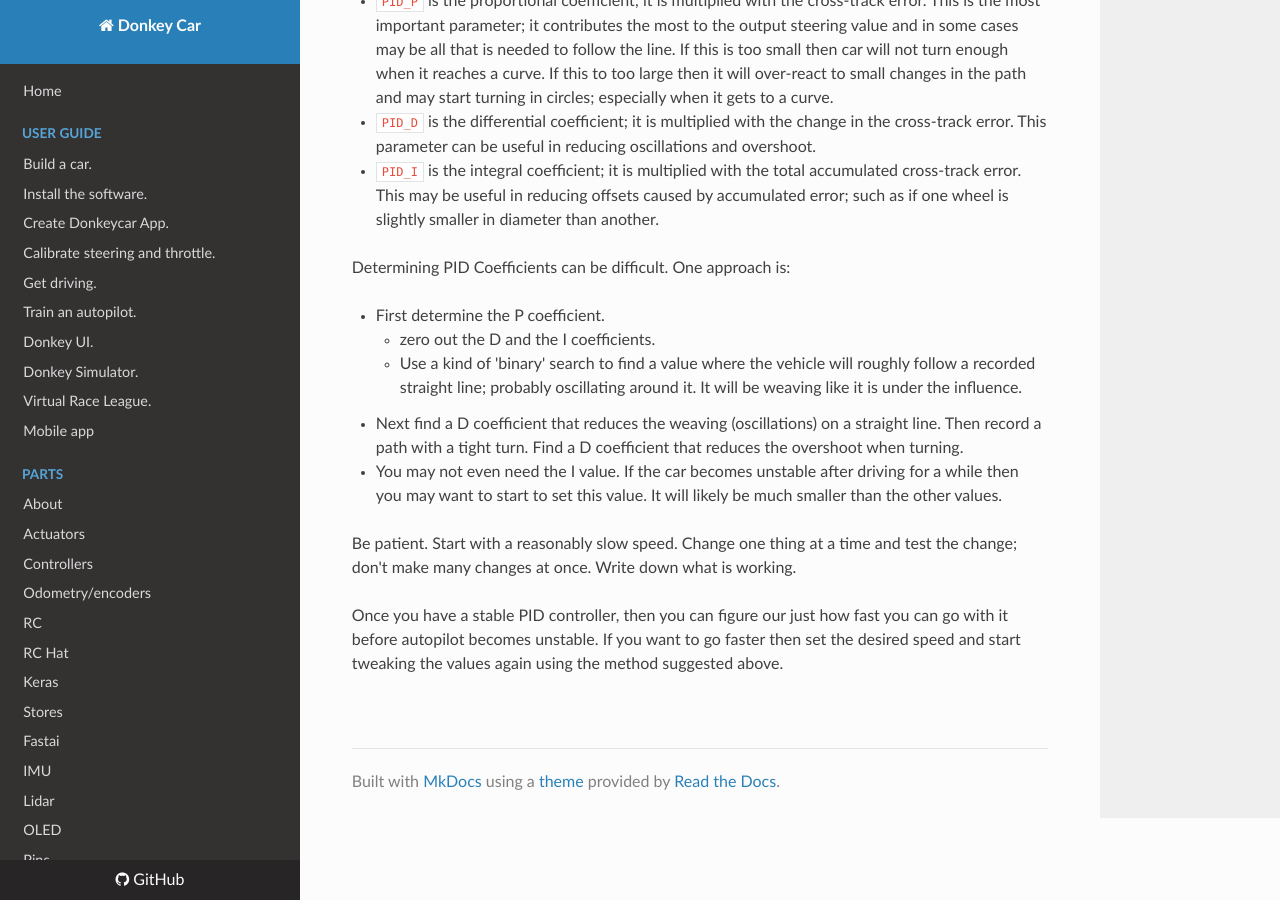
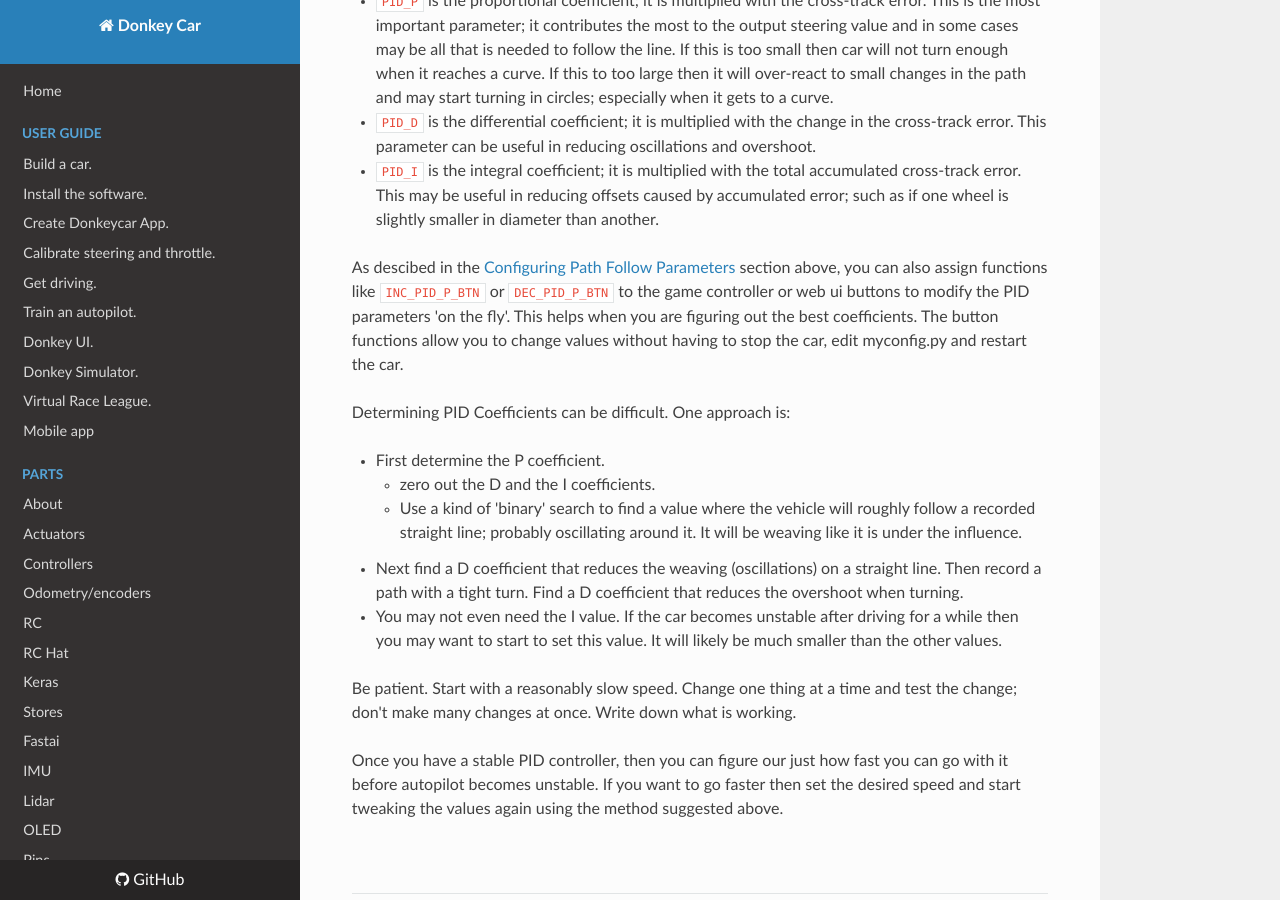
Before and after one commit to autorope/donkeydocs, an MkDocs documentation site: the page built from docs/guide/path_follow/path_follow.md, in a window 1280 px wide and 900 px high, scrolled down 6289 px. Built offline with MkDocs 1.6.1, drawn with Linux system fonts in a browser that asks for light colours; nearby versions of some CDN libraries.

Commit message:
Update path_follow.md
Add a little on how to use the button functions to change PID values on the fly.

```diff
--- a/docs/guide/path_follow/path_follow.md
+++ b/docs/guide/path_follow/path_follow.md
@@ -151,6 +151,8 @@ The PID coefficients are the most important (and time consuming) parameters to c
 - `PID_D` is the differential coefficient; it is multiplied with the change in the cross-track error.  This parameter can be useful in reducing oscillations and overshoot.
 - `PID_I` is the integral coefficient; it is multiplied with the total accumulated cross-track error.  This may be useful in reducing offsets caused by accumulated error; such as if one wheel is slightly smaller in diameter than another.
 
+As descibed in the [Configuring Path Follow Parameters](#configuring-path-follow-parameters) section above, you can also assign functions like `INC_PID_P_BTN` or `DEC_PID_P_BTN` to the game controller or web ui buttons to modify the PID parameters 'on the fly'.  This helps when you are figuring out the best coefficients.  The button functions allow you to change values without having to stop the car, edit myconfig.py and restart the car.
+
 Determining PID Coefficients can be difficult.  One approach is:
 
 - First determine the P coefficient.
```
